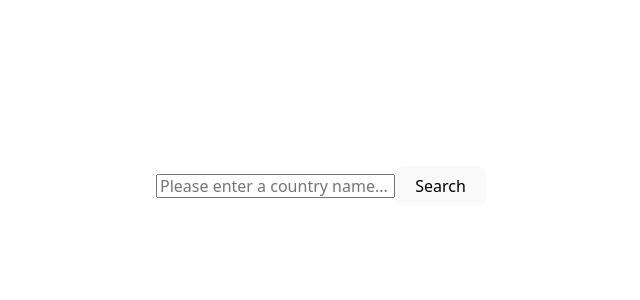
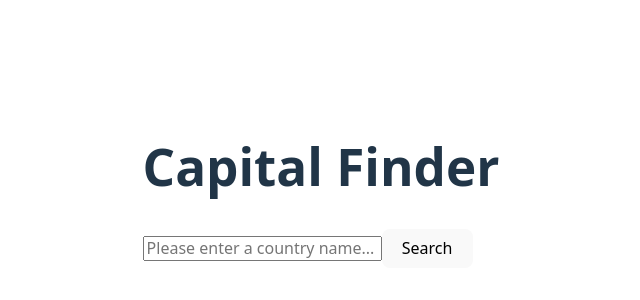
Before and after one commit to OlexTS/capitals-finder, a React (Vite) app: page / in a window 1280 px wide. Shown: the part 214-514 px from the top of the page, without its empty margins (319-959 px from the left). Built offline with nearby package versions, Linux system fonts and the light colour scheme.

Commit message:
change app

```diff
--- a/src/components/App.tsx
+++ b/src/components/App.tsx
@@ -1,7 +1,15 @@
 import SearchCapital from "./SearchCapital/SearchCapital";
 
 const App = () => {
-  return <><SearchCapital/></>;
+  const handleSearch = (countryName: string) => {
+    console.log(`Шукаємо ${countryName}`);
+  };
+  return (
+    <div className="container">
+      <h1>Capital Finder</h1>
+      <SearchCapital onSearch={handleSearch} />
+    </div>
+  );
 };
 
 export default App;
```
